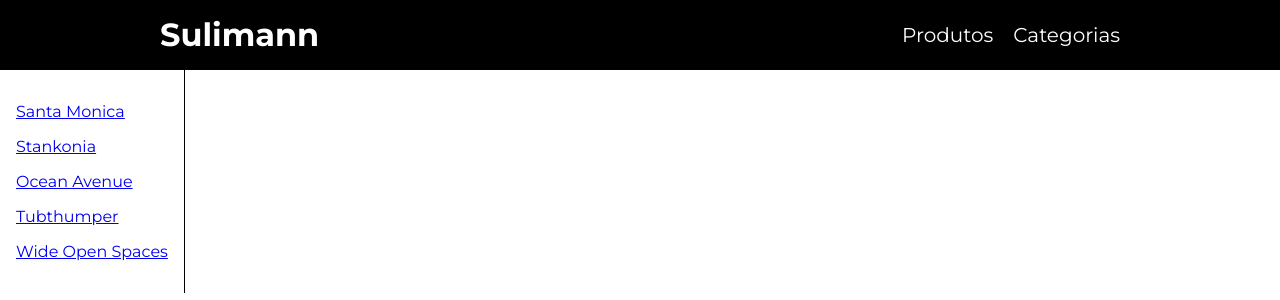
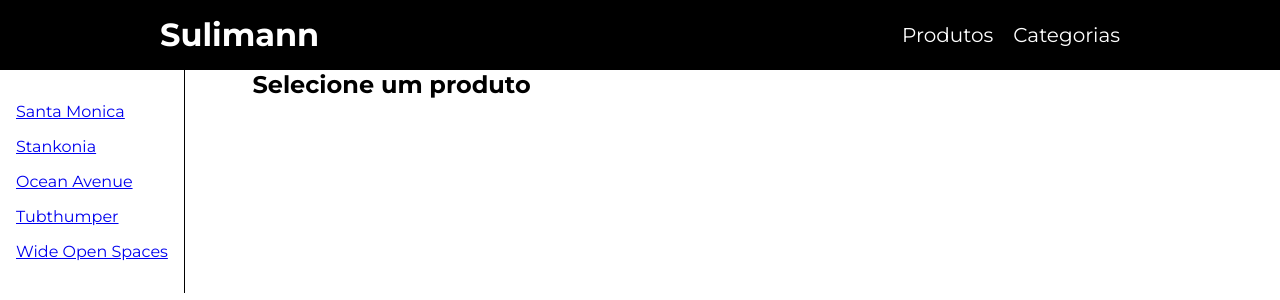
Before and after one commit to rafaelsulimann/tutorial-react-router, a React (Vite) app: page /produtos in a window 1280 px wide. Shown: the top 300 px of the page. Built offline with nearby package versions, Linux system fonts and the light colour scheme.

Commit message:
Index routes

```diff
--- a/src/main.tsx
+++ b/src/main.tsx
@@ -3,17 +3,21 @@ import ReactDOM from "react-dom/client";
 import { BrowserRouter, Route, Routes } from "react-router-dom";
 import App from "./App";
 import "./index.scss";
+import AppIndex from "./routes/AppIndex";
 import Categorias from "./routes/Categorias";
 import NotFound from "./routes/NotFound";
 import Produtos from "./routes/Produtos";
 import Produto from "./routes/Produtos/Produto";
+import ProdutosIndex from "./routes/Produtos/ProdutosIndex";
 
 ReactDOM.createRoot(document.getElementById("root") as HTMLElement).render(
   <React.StrictMode>
     <BrowserRouter>
       <Routes>
         <Route path="/" element={<App />}>
+          <Route index element={<AppIndex />} />
           <Route path="produtos" element={<Produtos />}>
+            <Route index element={<ProdutosIndex />} />
             <Route path=":productId" element={<Produto />} />
           </Route>
           <Route path="categorias" element={<Categorias />} />
--- /dev/null
+++ b/src/routes/AppIndex/index.tsx
@@ -0,0 +1,7 @@
+export default function AppIndex(){
+    return (
+        <div className="container welcome-title-container">
+            <h2>Bem-vindo!</h2>
+        </div>
+    );
+}
--- /dev/null
+++ b/src/routes/Produtos/ProdutosIndex/index.tsx
@@ -0,0 +1,7 @@
+export default function ProdutosIndex(){
+    return (
+        <div className="container select-product-container">
+            <h2>Selecione um produto</h2>
+        </div>
+    );
+}
```
